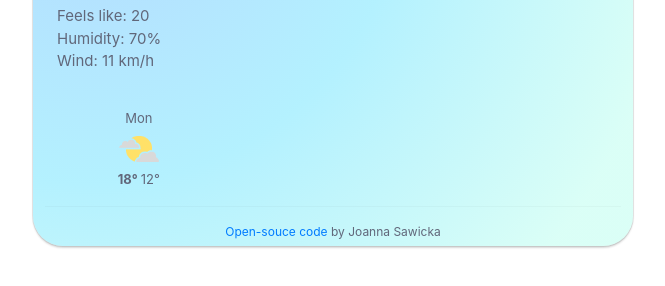
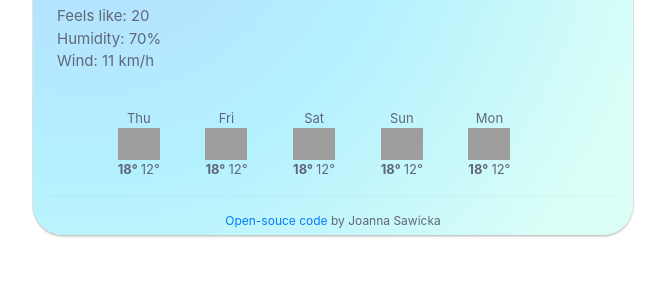
Before and after one commit to luiuna/vanilla-weather-app, a plain HTML site: page index.html in a window 1280 px wide. Shown: the part 244-530 px from the top of the page, without its empty margins (307-972 px from the left). Drawn offline with nearby package versions, Linux system fonts and the light colour scheme; grey boxes are pictures that could not be loaded.

Commit message:
forecast duplicate dates function

```diff
--- a/index.html
+++ b/index.html
@@ -71,22 +71,8 @@
                         </li>
                     </ul>
                 </div>
-                <div class="forecast">
-                    <div class="row">
-                      <div class="col-2">
-                            <div class="weather-forecast-date">
-                            Mon
-                            </div>
-                            <img src="media/partly_cloudy.png"   alt="" width="42" />
-                        <div class="forecast-temperatures">
-                            <span class="forecast-temperature-max"> 18° </span>
-                            <span class="forecast-temperature-min"> 12° </span>
-                        </div>
-                      </div>
+                <div class="forecast" id="forecast">
 
-
-
-                    </div>
                 </div>
 
                 </div>
--- a/src/index.js
+++ b/src/index.js
@@ -23,17 +23,41 @@ function updateTime(date) {
   return `${day}, ${hours}:${minutes}`;
 }
 
-function formatDay(timestamp) {
-  let date = new Date(timestamp * 1000);
-  let day = date.getDay();
-  let days = ["Sun", "Mon", "Tue", "Wed", "Thu", "Fri", "Sat"];
-
-  return days[day];
-}
 
 let currentDate = document.querySelector("#current-time");
 let dateElement = new Date();
 currentDate.innerHTML = updateTime(dateElement);
+
+//multiply the forecast
+function displayForecast() {
+  let forecastElement = document.querySelector("#forecast");
+
+  let days = ["Thu", "Fri", "Sat", "Sun", "Mon"];
+
+  let forecastHTML = `<div class="row">`;
+  days.forEach(function (day) {
+    forecastHTML =
+      forecastHTML +
+      `
+      <div class="col-2">
+        <div class="forecast-date">${day}</div>
+        <img
+          src="http://openweathermap.org/img/wn/50d@2x.png"
+          alt=""
+          width="42"
+        />
+        <div class="weather-forecast-temperatures">
+          <span class="forecast-temperature-max"> 18° </span>
+          <span class="forecast-temperature-min"> 12° </span>
+        </div>
+      </div>
+  `;
+  });
+
+  forecastHTML = forecastHTML + `</div>`;
+  forecastElement.innerHTML = forecastHTML;
+  console.log(forecastHTML);
+}
 
 
 // search engine: a search bar with a button. When searching for a city (i.e. Paris), display the city name on the page after the user submits the form.
@@ -128,6 +152,12 @@ function showCelsiusTemp(event) {
 }
 
 
+
+
+
+
+
+
 //global variables
 
 let fahrenheitLink = document.querySelector ("#fahrenheit-link");
@@ -140,3 +170,5 @@ let celsiusTemperature = null;
 
 let form = document.querySelector("form");
 form.addEventListener("submit", searchEngine);
+
+displayForecast();
--- a/src/styles.css
+++ b/src/styles.css
@@ -90,15 +90,12 @@ cursor: default;
         text-align: center;
         padding-left: 50px;
         padding-top: 20px;
-
-    }
-
-    .col-2 {
-        padding-right: 20px;
         font-size: 13px;
 
     }
 
+
+
     .forecast-temperature-max {
         font-weight: bold;
     }
```
